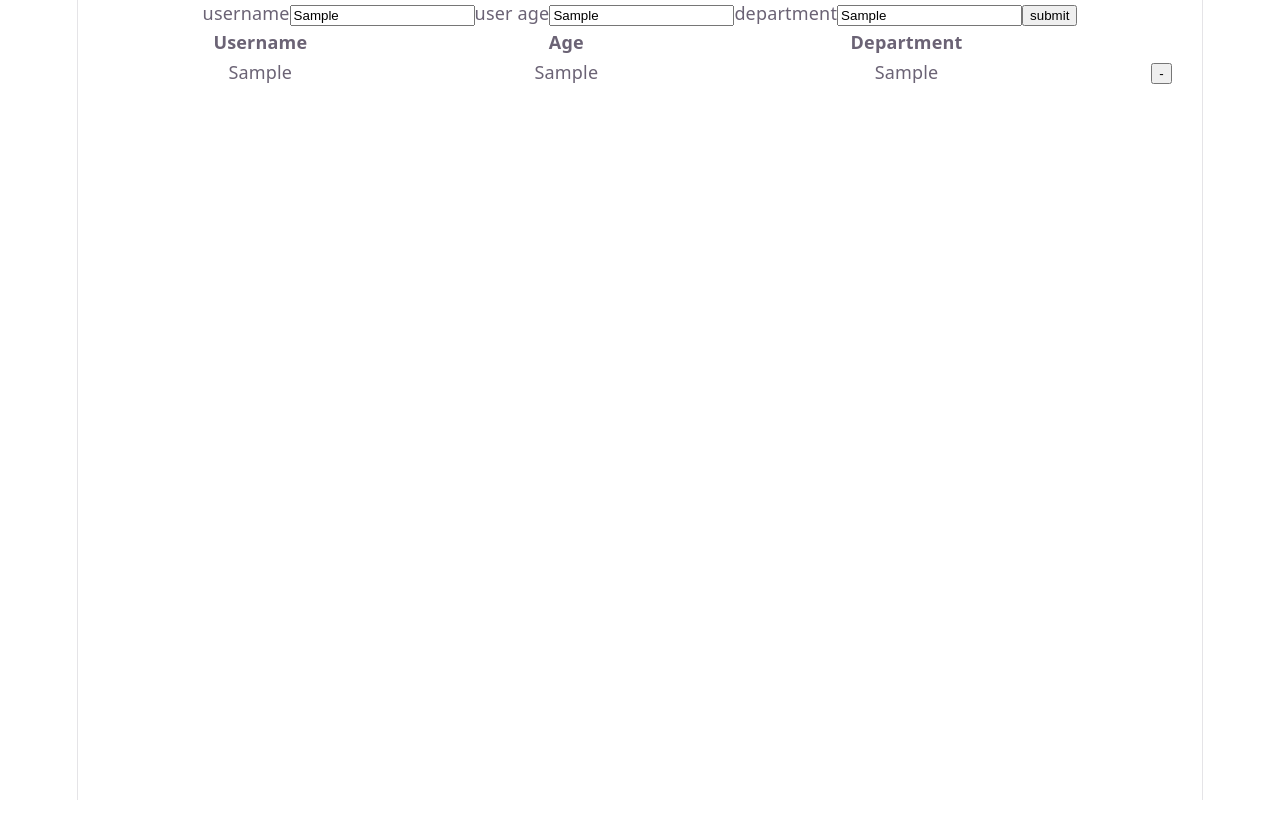
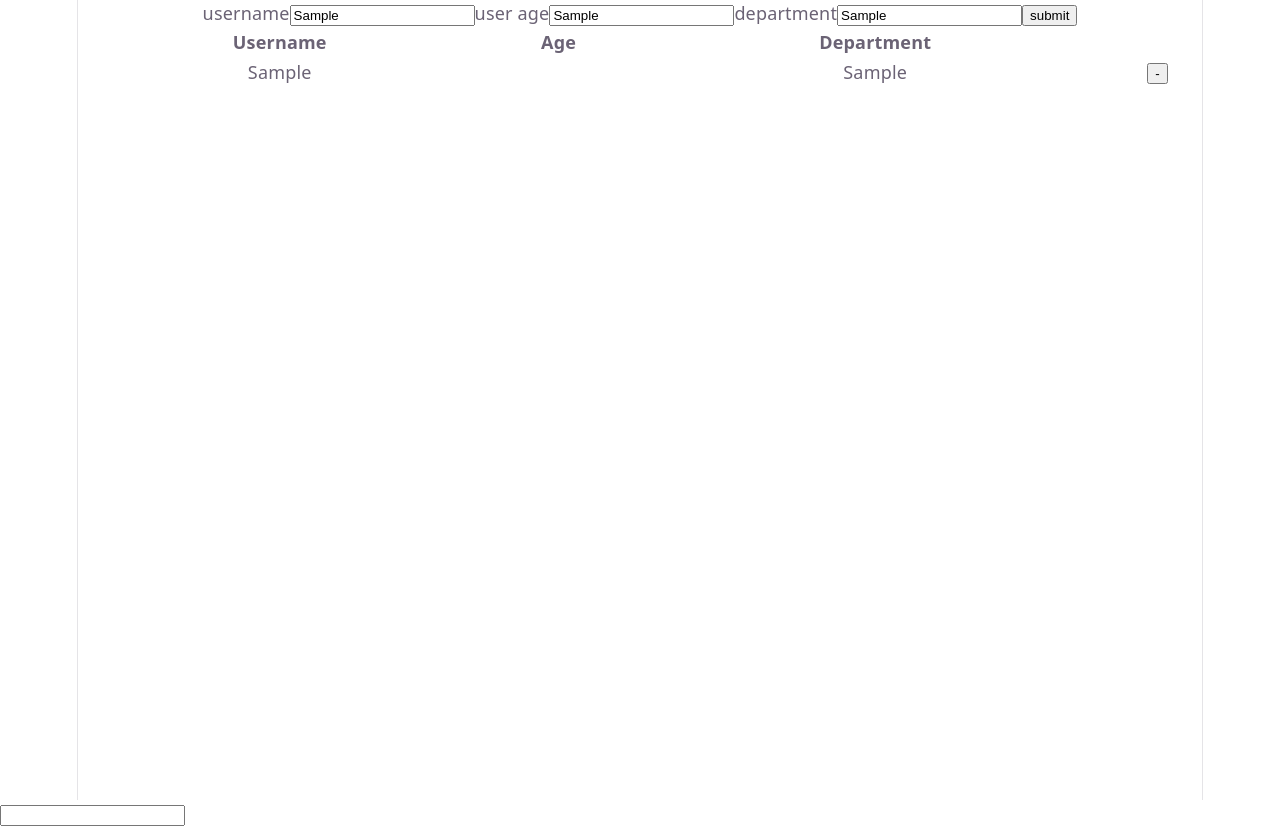
Before and after one commit to Yash-D-Wanth/vite, a React (Vite) app in the folder vite-project/: page / in a window 1280 px wide. Both pictures are taken after typing "Sample", "Sample", "Sample" into the empty fields and a click on the button "submit". Before the commit the page ends 800 px from the top, so only its background shows below. Built offline with nearby package versions, Linux system fonts and the light colour scheme.

Commit message:
destructing

```diff
--- a/vite-project/index.html
+++ b/vite-project/index.html
@@ -8,6 +8,7 @@
   </head>
   <body>
     <div id="root"></div>
+    <input type="text">
     <script type="module" src="/src/main.jsx"></script>
   </body>
 </html>
--- a/vite-project/src/App.jsx
+++ b/vite-project/src/App.jsx
@@ -5,6 +5,7 @@ import InputHandling from './input/InputHandling'
 function App() {
   return (
     <>
+
     <InputHandling/>
     </>
   )
--- a/vite-project/src/input/Display.jsx
+++ b/vite-project/src/input/Display.jsx
@@ -1,38 +1,18 @@
 import react from 'react'
+import Table from './Table'
 export default function Display(props){
-    const removeOperation=()=>{
-
-    }
     return(
         <>
         <form onSubmit={props.displayForm}>
         <label >username</label>
         <input id="username" type="text" value={props.firstInput} onChange={props.displayName}/>
         <label >user age</label>
-        <input id="age" type="text" value={props.secondInput} onChange={props.displayAge}/>
+        <input id="age" type="text"></input>
         <label >department</label>
         <input id="department" type="text" value={props.thirdInput} onChange={props.displayDepartment}/>
         <button type="submit">submit</button>
     </form>
-    <table>
-        <thead>
-            <tr>
-                <th>Username</th>
-                <th>Age</th>
-                <th>Department</th>
-            </tr>
-        </thead>
-        <tbody>
-            {props.output.map((input, id) => (
-                <tr key={input.id}>
-                    <td>{input.username}</td>
-                    <td>{input.age}</td>
-                    <td>{input.department}</td>
-                    <button onClick={()=>props.removeOperation(input.id)}>-</button>
-                </tr>
-            ))}
-        </tbody>
-    </table>
+    <Table output={props.output} removeOperation={props.removeOperation}/>
         </>
     )
 }
--- a/vite-project/src/input/InputHandling.jsx
+++ b/vite-project/src/input/InputHandling.jsx
@@ -1,11 +1,11 @@
 import react,{useState} from 'react'
 import Display from './Display'
 export default function InputHandling(){
-    let [firstInput,setFirstInput]=useState("")
-    let [secondInput,setSecondInput]=useState("")
-    let [thirdInput,setThirdInput]=useState("")
-    let [output,setOutput]=useState([])
-    let [counter,setCounter]=useState(0)
+    const [firstInput,setFirstInput]=useState("")
+    const [secondInput,setSecondInput]=useState("")
+    const [thirdInput,setThirdInput]=useState("")
+    const [output,setOutput]=useState([])
+    const [counter,setCounter]=useState(0)
     const displayName=(event)=>{
         setFirstInput(event.target.value)
     }
--- /dev/null
+++ b/vite-project/src/input/Table.jsx
@@ -0,0 +1,25 @@
+export default function Table(props){
+    return(
+        <>
+        <table>
+        <thead>
+            <tr>
+                <th>Username</th>
+                <th>Age</th>
+                <th>Department</th>
+            </tr>
+        </thead>
+        <tbody>
+            {props.output.map((input, id) => (
+                <tr key={input.id}>
+                    <td>{input.username}</td>
+                    <td>{input.age}</td>
+                    <td>{input.department}</td>
+                    <button onClick={()=>props.removeOperation(input.id)}>-</button>
+                </tr>
+            ))}
+        </tbody>
+        </table>
+    </>
+    )
+}
```
